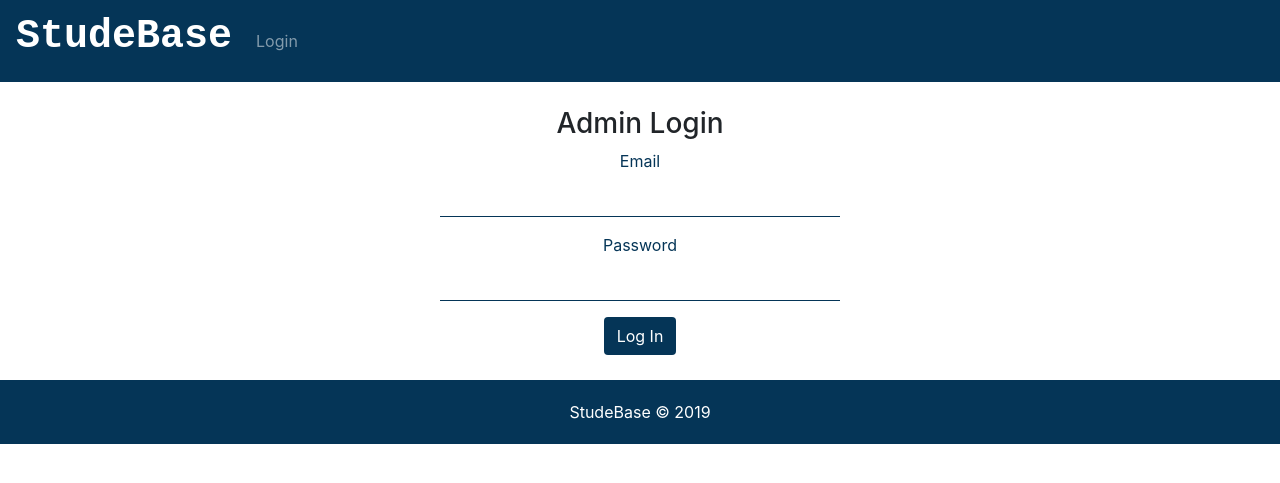
After one commit to jod35/studeBase, a Flask app: page /login in a window 1280 px wide. The commit adds this page. Shown: the top 483 px of the page. Run offline with Flask 2, Linux system fonts and the light colour scheme; data comes from the database, SQL or seed files in the repository; both versions use the stored data as it was after the commit; some libraries are stand-ins or nearby versions.

Commit message:
first commit

```diff
--- a/studeBase/forms.py
+++ b/studeBase/forms.py
@@ -1,3 +1,8 @@
 from flask_wtf import FlaskForm
 from wtforms import StringField,PasswordField,SubmitField,SelectField
 from wtforms.validators import DataRequired,Length,EqualTo
+
+class LoginForm(FlaskForm):
+    email=StringField('Email',validators=[DataRequired()])
+    password=PasswordField('Password',validators=[DataRequired()])
+    submit=SubmitField('Log In')
--- a/studeBase/routes.py
+++ b/studeBase/routes.py
@@ -2,6 +2,8 @@ from studeBase import app,db
 from flask import render_template,url_for,request,flash,redirect
 from studeBase.models import User
 from flask_bcrypt import Bcrypt
+from studeBase.forms import LoginForm
+from flask_login import login_user,logout_user,login_required
 
 bcrypt=Bcrypt(app)
 
@@ -10,7 +12,7 @@ bcrypt=Bcrypt(app)
 #the home page
 @app.route('/')
 def index():
-    return render_template('index.html')
+    return render_template('index.html',title='Home ')
 
 #the sign up page
 @app.route('/signup',methods=['GET', 'POST'])
@@ -33,4 +35,28 @@ def SignUp():
             return redirect('/signup')
 
 
-    return render_template('sign.html')
+    return render_template('sign.html',title='Create An Account')
+
+
+
+@app.route('/login', methods=['GET','POST'])
+def Login():
+    form=LoginForm()
+    email=request.form.get('email')
+    password=request.form.get('password')
+    user = User.query.filter_by(email=email).first()
+    if user and bcrypt.check_password_hash(user.password,password):
+        login_user(user)
+        return redirect('/')
+
+    return render_template('login.html',form=form,title='Login')
+
+@app.route('/logout')
+def LogOutUser():
+   logout_user()
+   return redirect('/login')
+
+@app.route('/users')
+@login_required
+def UserDetails():
+    return render_template('users.html',title='Users')
--- a/studeBase/static/main.css
+++ b/studeBase/static/main.css
@@ -27,3 +27,26 @@ footer{
     color: #053557;
     text-align: center;
 }
+.home{
+    padding: 100px;
+    background-color: #053557;
+    color: white;
+}
+
+nav h1{
+    font-family: 'Courier New', Courier, monospace;
+    font-weight: bolder;
+}
+select{
+    background-color: #053557;
+    color: white;
+    padding: 2px;
+    border-radius: 10px;
+}
+thead{
+    background-color: #053557;
+    color: white;
+}
+.ech3{
+    color: #053557;
+}
--- a/studeBase/templates/layout.html
+++ b/studeBase/templates/layout.html
@@ -4,22 +4,38 @@
     <meta charset="UTF-8">
     <meta name="viewport" content="width=device-width, initial-scale=1.0">
     <meta http-equiv="X-UA-Compatible" content="ie=edge">
-    <title>Document</title>
+    <title>
+        {% if title %}
+                StudeBase | {{title}}
+        {%else%}
+                StudeBase
+        {% endif %}
+
+    </title>
     <link rel="stylesheet" href="{{url_for('static',filename='bootstrap.min.css')}}">
     <link rel="stylesheet" href="{{url_for('static',filename='main.css')}}">
 </head>
 <body>
  <nav class="navbar navbar-expand-sm navbar-dark" style="background-color: #053557;">
-     <a class="navbar-brand" href="#"><h1>StudeBase</h1></a>
+     <a class="navbar-brand" href="/"><h1>StudeBase</h1></a>
 
      <div class="collapse navbar-collapse" id="collapsibleNavId">
          <ul class="navbar-nav mr-auto mt-2 mt-lg-0">
+            {% if current_user.is_authenticated %}
+            <li class="nav-item active">
+                    <a class="nav-link" href="/">Home</a>
+            </li>
              <li class="nav-item active">
-                 <a class="nav-link" href="#">Home</a>
+                 <a class="nav-link" href="/users">User Details</a>
              </li>
              <li class="nav-item active">
-                 <a class="nav-link" href="#">Login</a>
-             </li>
+                 <a href="/logout" class="nav-link">Log Out</a>
+            {%else%}
+
+                 <a class="nav-link" href="/login">Login</a>
+
+            </li>
+            {%endif%}
 
 
      </div>
--- /dev/null
+++ b/studeBase/templates/login.html
@@ -0,0 +1,34 @@
+{% extends  'layout.html' %}
+{% block body %}
+{%with messages = get_flashed_messages()%}
+{% if messages %}
+        {% for message in messages %}
+                <div class="flash">
+                    {{message}}
+                </div>
+        {% endfor %}
+{% endif %}
+{%endwith%}
+<center>
+
+    <div class="form">
+        <form action="/login" method="post">
+            <h3>Admin Login</h3>
+
+
+            <div class="form-group">
+                <p>Email</p>
+                {{form.email(class='myform')}}
+            </div>
+
+            <div class="form-group">
+                <p>Password</p>
+               {{form.password(class='myform')}}
+            </div>
+
+            <input type="submit" value="Log In" class="btn mybtn">
+
+        </form>
+    </div>
+    </center>
+{% endblock %}
--- a/studeBase/templates/sign.html
+++ b/studeBase/templates/sign.html
@@ -7,9 +7,7 @@
                     {{message}}
                 </div>
         {% endfor %}
-
 {% endif %}
-
 {%endwith%}
   <center> <form action="/signup" method="post">
 
```
Also changed, not shown: studeBase/models.py (+27 -5 lines), studeBase/templates/index.html (+8 -2 lines), studeBase/templates/users.html (added, +67 -0 lines), studeBase/studebase.db.
